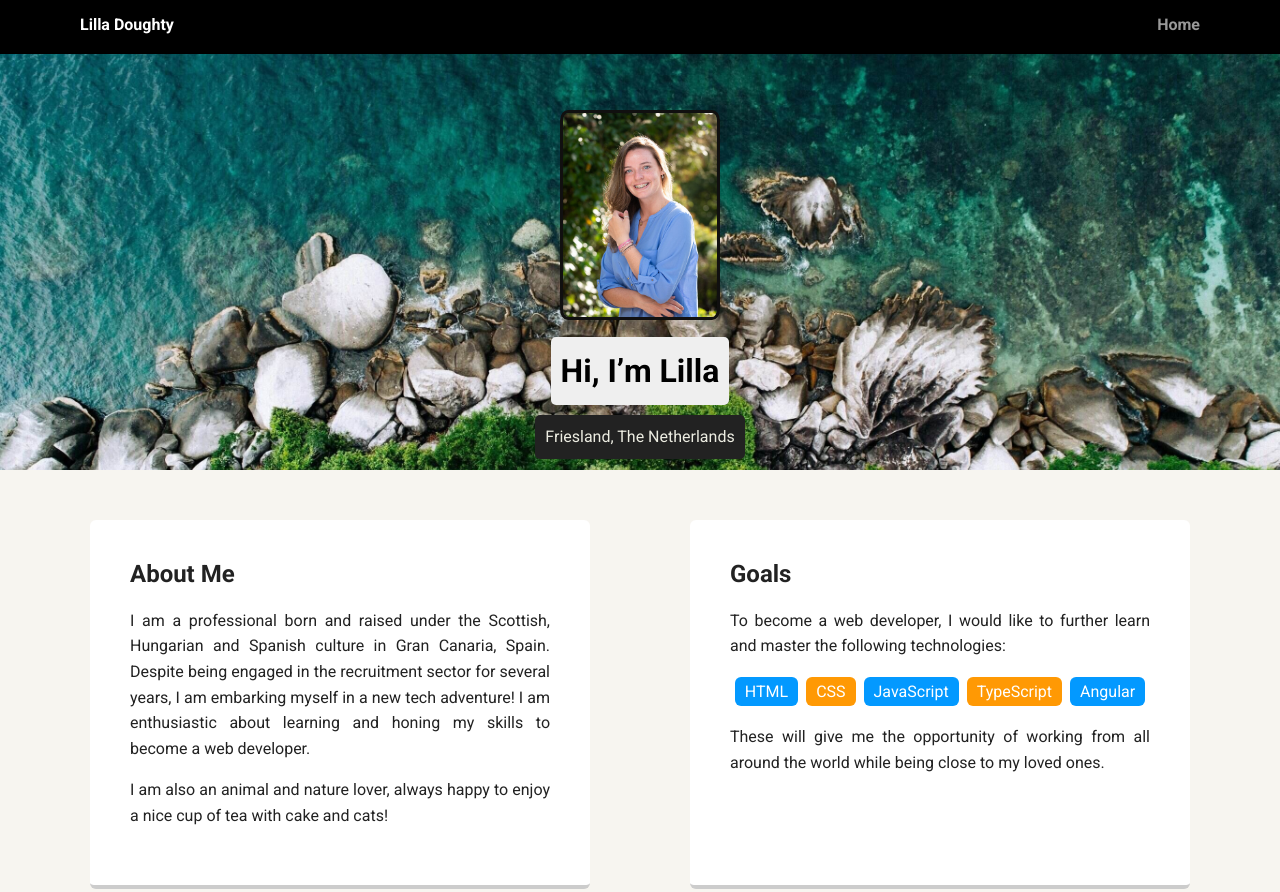
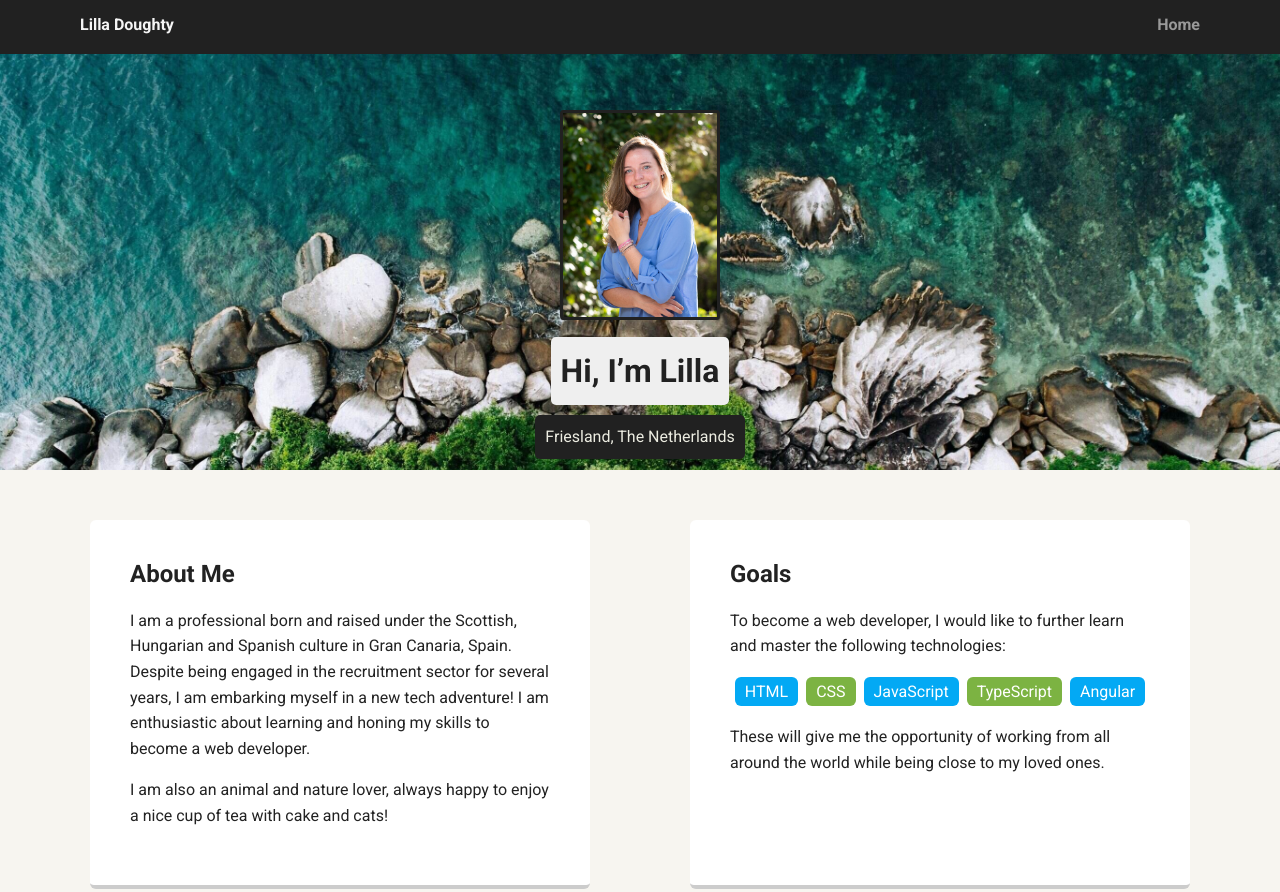
Before and after one commit to LillaDou/CSS-HTML5-Project-1, a plain HTML site: page index.html in a window 1280 px wide. Shown: the top 892 px of the page. Drawn offline with Linux system fonts and the light colour scheme; a web font is replaced by a local one.

Commit message:
Project 1 - finished

```diff
--- a/styles.css
+++ b/styles.css
@@ -26,7 +26,7 @@ a:hover {
 
 .main-nav {
   width: 100%;
-  background: black;
+  background: #212121;
   min-height: 30px;
   padding: 10px;
   position: fixed;
@@ -44,7 +44,7 @@ a:hover {
 .nav .name {
     display: block;
     margin-right: auto;
-    color: white;
+    color: #F5F5F5;
 }
 .nav li {
   padding: 5px 10px 10px 10px;
@@ -53,7 +53,7 @@ a:hover {
   transition: all .5s;
 }
 .nav a:hover {
-  color: white
+  color: white;
 }
 
 header {
@@ -70,37 +70,37 @@ header .profile-image {
   margin-top: 50px;
   width: 160px;
   height: 210px;
-  border-radius: 5%;
-  border: 3px solid rgb(17, 16, 16);
+  border-radius: 2%;
+  border: 3px solid #212121;
   transition: all .5s;
 }
 header .profile-image:hover {
-  transform: scale(1.2);
+  transform: scale(1.1);
 }
 .tag {
   background-color: #efefef;
-  color: black;
+  color: #212121;
   padding: 10px;
   border-radius: 5px;
   display: table;
   margin: 10px auto;
 }
 .location {
-  background-color: #222;
+  background-color: #212121;
   color: rgb(236, 236, 225);
 }
 .card {
   margin: 30px;
   padding: 20px 40px 40px;
   max-width: 500px;
-  text-align: justify;
+  text-align: left;
   background: #fff;
   border-bottom: 4px solid #ccc;
   border-radius: 6px;
   transition: all .5s;
 }
 .card:hover {
-  border-color: #bcedf3;
+  border-color: #B2DFDB;
 }
 
 ul.skills {
@@ -111,14 +111,14 @@ ul.skills {
 .skills li {
   border-radius: 6px;
   display: inline-block;
-  background: #ff9904;
+  background: #7CB342;
   color: white;
   padding: 5px 10px;
   margin: 2px;
 }
 
 .skills li:nth-child(odd) {
-  background: #0399ff;
+  background: #03A9F4;
 }
 
 footer {
@@ -154,10 +154,6 @@ a.social {
 
 a.social:hover {
   opacity: 1;
-}
-
-#easymixy {
-  font-weight: 900;
 }
 
 .clearfix {
```
